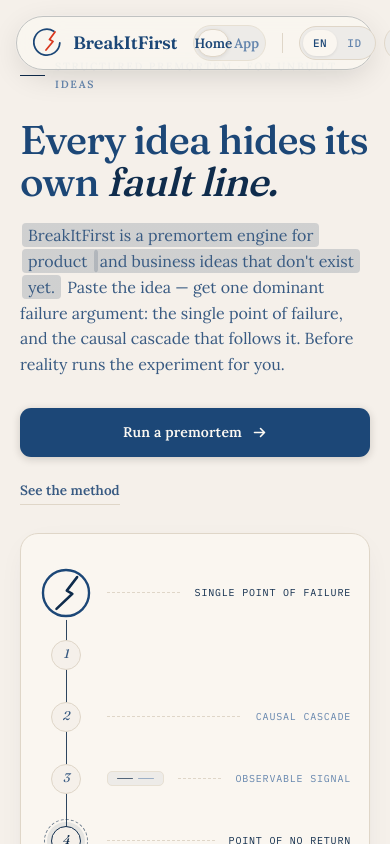
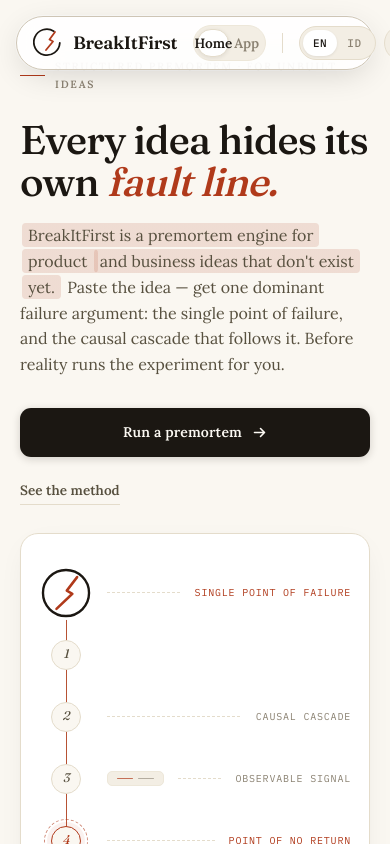
Before and after one commit to sevenfish-rf/BreakItFirst, a Next.js app: page / in a window 390 px wide. Built offline with nearby package versions, Linux system fonts and the light colour scheme.

Commit message:
feat: implement dynamic island header component with responsive styling and navigation state

```diff
--- a/src/app/globals.css
+++ b/src/app/globals.css
@@ -10,86 +10,52 @@
    (Fraunces / Inter / IBM Plex Mono) via CSS variables.
    ============================================================ */
 
-:root,
-html.theme-navy {
-  --bg: #F5F0EA;
-  --bg-raised: #FAF6F0;
-  --bg-inset: #EDEBE8;
-  --bg-faq: #EFE4D4;
-  --bg-switch-track: #EDEBE8;
-  --ink: #1C4777;
-  --ink-2: #385A82;
-  --ink-3: #6485AD;
-  --hair: #DFD6C8;
-  --hair-soft: #E7E0D3;
-  --logo-signal: #D9381E;
-  --signal: #0F2C4C;
-  --signal-deep: #081B30;
-  --signal-wash: rgba(15, 44, 76, 0.09);
-  --signal-wash-2: rgba(15, 44, 76, 0.18);
-  --amber: #C4841D;
-  --amber-wash: rgba(196, 132, 29, 0.10);
-  --calm: #2A7B5F;
-  --calm-wash: rgba(42, 123, 95, 0.10);
-  --shadow-card: 0 1px 2px rgba(15, 44, 76, 0.04), 0 8px 32px -12px rgba(15, 44, 76, 0.10);
-  --shadow-pop: 0 2px 4px rgba(15, 44, 76, 0.05), 0 24px 64px -24px rgba(15, 44, 76, 0.18);
+:root {
+  --bg:            #FAF7F1;
+  --bg-raised:     #FFFFFF;
+  --bg-inset:      #F3EEE4;
+  --ink:           #1B1712;
+  --ink-2:         #57503F;
+  --ink-3:         #8A8171;
+  --hair:          #E4DCCB;
+  --hair-soft:     #EDE7D9;
+  --signal:        #B03A1B;
+  --signal-deep:   #8F2E14;
+  --signal-wash:   rgba(176,58,27,.07);
+  --signal-wash-2: rgba(176,58,27,.14);
+  --amber:         #96690E;
+  --amber-wash:    rgba(150,105,14,.09);
+  --calm:          #3E6650;
+  --calm-wash:     rgba(62,102,80,.09);
+  --shadow-card:   0 1px 2px rgba(27,23,18,.04), 0 8px 32px -12px rgba(27,23,18,.10);
+  --shadow-pop:    0 2px 4px rgba(27,23,18,.05), 0 24px 64px -24px rgba(27,23,18,.18);
   --serif: var(--font-fraunces), Georgia, serif;
-  --sans: var(--font-lora), var(--font-inter), -apple-system, Georgia, serif;
-  --mono: var(--font-plex-mono), ui-monospace, "SF Mono", monospace;
-  --ease: cubic-bezier(.22, .9, .24, 1);
-  --highlight-color: rgba(15, 44, 76, 0.16);
+  --sans:  var(--font-lora), var(--font-inter), -apple-system, Georgia, serif;
+  --mono:  var(--font-plex-mono), ui-monospace, "SF Mono", monospace;
+  --ease:  cubic-bezier(.22,.9,.24,1);
+  --highlight-color: var(--signal-wash-2);
   color-scheme: light;
 }
 
-html.theme-crimson {
-  --bg: #F5F0EA;
-  --bg-raised: #FAF6F0;
-  --bg-inset: #EDEBE8;
-  --bg-switch-track: #EDEBE8;
-  --ink: #013E37;
-  --ink-2: #185E55;
-  --ink-3: #3B7E76;
-  --hair: #DFD6C8;
-  --hair-soft: #E7E0D3;
-  --logo-signal: #D9381E;
-  --signal: #013E37;
-  --signal-deep: #002823;
-  --signal-wash: rgba(1, 62, 55, 0.08);
-  --signal-wash-2: rgba(1, 62, 55, 0.16);
-  --amber: #C4841D;
-  --amber-wash: rgba(196, 132, 29, 0.10);
-  --calm: #013E37;
-  --calm-wash: rgba(1, 62, 55, 0.10);
-  --shadow-card: 0 1px 2px rgba(1, 62, 55, 0.04), 0 8px 32px -12px rgba(1, 62, 55, 0.10);
-  --shadow-pop: 0 2px 4px rgba(1, 62, 55, 0.05), 0 24px 64px -24px rgba(1, 62, 55, 0.18);
-  --serif: var(--font-fraunces), Georgia, serif;
-  --sans: var(--font-lora), var(--font-inter), -apple-system, Georgia, serif;
-  --mono: var(--font-plex-mono), ui-monospace, "SF Mono", monospace;
-  --ease: cubic-bezier(.22, .9, .24, 1);
-  --highlight-color: rgba(1, 62, 55, 0.15);
-  color-scheme: light;
-}
-
 html.dark {
-  --bg: #0C0C0E;
-  --bg-raised: #141418;
-  --bg-inset: #1A1A20;
-  --bg-switch-track: #1C1920;
-  --ink: #F4F3EF;
-  --ink-2: #B5B2A8;
-  --ink-3: #78756C;
-  --hair: #26262E;
-  --hair-soft: #1F1F26;
-  --signal: #ED5438;
-  --signal-deep: #FF6C52;
-  --signal-wash: rgba(237, 84, 56, .10);
-  --signal-wash-2: rgba(237, 84, 56, .18);
-  --amber: #E5A83B;
-  --amber-wash: rgba(229, 168, 59, .12);
-  --calm: #52B788;
-  --calm-wash: rgba(82, 183, 136, .12);
-  --shadow-card: 0 1px 2px rgba(0, 0, 0, .35), 0 8px 32px -12px rgba(0, 0, 0, .6);
-  --shadow-pop: 0 2px 4px rgba(0, 0, 0, .4), 0 24px 64px -24px rgba(0, 0, 0, .7);
+  --bg:            #14110E;
+  --bg-raised:     #1B1713;
+  --bg-inset:      #211C17;
+  --ink:           #EFE8DB;
+  --ink-2:         #B4A992;
+  --ink-3:         #7C7261;
+  --hair:          #2E2820;
+  --hair-soft:     #262019;
+  --signal:        #E4633A;
+  --signal-deep:   #F07A50;
+  --signal-wash:   rgba(228,99,58,.10);
+  --signal-wash-2: rgba(228,99,58,.18);
+  --amber:         #D9A23E;
+  --amber-wash:    rgba(217,162,62,.11);
+  --calm:          #7FAE90;
+  --calm-wash:     rgba(127,174,144,.10);
+  --shadow-card:   0 1px 2px rgba(0,0,0,.25), 0 8px 32px -12px rgba(0,0,0,.5);
+  --shadow-pop:    0 2px 4px rgba(0,0,0,.3), 0 24px 64px -24px rgba(0,0,0,.6);
   --highlight-color: var(--signal-wash-2);
   color-scheme: dark;
 }
--- a/src/components/header-island.module.css
+++ b/src/components/header-island.module.css
@@ -62,7 +62,7 @@
   transition: stroke 0.35s var(--ease);
 }
 .brandMark path:last-child {
-  stroke: var(--logo-signal, #D9381E);
+  stroke: var(--signal);
   transition: stroke 0.35s var(--ease);
 }
 
@@ -114,7 +114,7 @@
   display: inline-flex;
   align-items: center;
   gap: 2px;
-  background: var(--bg-switch-track, #DCD8D2);
+  background: var(--bg-inset);
   padding: 3px;
   border-radius: 9999px;
   border: 1px solid var(--hair-soft);
--- a/src/components/header.tsx
+++ b/src/components/header.tsx
@@ -132,23 +132,17 @@ export function Header({ onOpenSettings, providerReady }: HeaderProps) {
         <div className={s.controls}>
           <LanguageToggle locale={locale} onChange={setLocale} />
 
-          {/* Theme Toggle Button (3-way preset cycle: Navy -> Crimson -> Dark) */}
+          {/* Theme Toggle Button (Clean single icon with Framer Motion animation) */}
           <button
             className={s.iconBtn}
             onClick={toggle}
-            aria-label="Cycle theme presets"
-            title={
-              mode === "navy"
-                ? "Light Combo 1: Navy & Buttercream (Click to switch to Crimson)"
-                : mode === "crimson"
-                ? "Light Combo 2: Emerald & Linen (Click to switch to Dark Mode)"
-                : "Dark Mode: Midnight Obsidian (Click to switch to Navy)"
-            }
+            aria-label="Toggle light and dark theme"
+            title={mode === "dark" ? "Switch to light mode" : "Switch to dark mode"}
           >
             <AnimatePresence mode="wait" initial={false}>
-              {mode === "navy" ? (
+              {mode === "dark" ? (
                 <motion.svg
-                  key="navy-icon"
+                  key="sun-icon"
                   width="18"
                   height="18"
                   viewBox="0 0 16 16"
@@ -163,25 +157,6 @@ export function Header({ onOpenSettings, providerReady }: HeaderProps) {
                 >
                   <circle cx="8" cy="8" r="3.2" />
                   <path d="M8 1.2v1.6M8 13.2v1.6M1.2 8h1.6M13.2 8h1.6M3.2 3.2l1.1 1.1M11.7 11.7l1.1 1.1M12.8 3.2l-1.1 1.1M4.3 11.7l-1.1 1.1" />
-                </motion.svg>
-              ) : mode === "crimson" ? (
-                <motion.svg
-                  key="crimson-icon"
-                  width="18"
-                  height="18"
-                  viewBox="0 0 16 16"
-                  fill="none"
-                  stroke="currentColor"
-                  strokeWidth="1.5"
-                  strokeLinecap="round"
-                  strokeLinejoin="round"
-                  initial={{ scale: 0.5, rotate: 90, opacity: 0 }}
-                  animate={{ scale: 1, rotate: 0, opacity: 1 }}
-                  exit={{ scale: 0.5, rotate: -90, opacity: 0 }}
-                  transition={{ duration: 0.2 }}
-                >
-                  <circle cx="8" cy="8" r="4.5" />
-                  <path d="M8 3.5v9M3.5 8h9" />
                 </motion.svg>
               ) : (
                 <motion.svg
--- a/src/lib/theme-context.tsx
+++ b/src/lib/theme-context.tsx
@@ -26,22 +26,19 @@ type ThemeContextValue = {
 const ThemeContext = createContext<ThemeContextValue | null>(null);
 
 function readStoredMode(): ThemeMode {
-  if (typeof window === "undefined") return "navy";
+  if (typeof window === "undefined") return "light";
   try {
     const raw = window.localStorage.getItem(THEME_STORAGE_KEY);
-    if (raw && isThemeMode(raw)) {
-      if (raw === "light") return "navy";
-      return raw;
-    }
+    if (raw && isThemeMode(raw)) return raw;
   } catch {
     /* ignore */
   }
-  return systemPrefersDark() ? "dark" : "navy";
+  return systemPrefersDark() ? "dark" : "light";
 }
 
 export function ThemeProvider({ children }: { children: ReactNode }) {
   const [mode, setModeState] = useState<ThemeMode>(() =>
-    typeof window === "undefined" ? "navy" : readStoredMode(),
+    typeof window === "undefined" ? "light" : readStoredMode(),
   );
 
   useEffect(() => {
@@ -66,14 +63,7 @@ export function ThemeProvider({ children }: { children: ReactNode }) {
 
   const toggle = useCallback(() => {
     setModeState((prev) => {
-      let next: ThemeMode = "navy";
-      if (prev === "navy" || prev === "light") {
-        next = "crimson";
-      } else if (prev === "crimson") {
-        next = "dark";
-      } else {
-        next = "navy";
-      }
+      const next: ThemeMode = prev === "dark" ? "light" : "dark";
       persist(next);
       return next;
     });
--- a/src/lib/themes.ts
+++ b/src/lib/themes.ts
@@ -1,32 +1,20 @@
 /**
- * Theme = color mode. Supported presets:
- * - `navy`: Combo 1 — Navy & Buttercream (#1c4777 + #fffce1)
- * - `crimson`: Combo 2 — Crimson & Vanilla (#A90E02 + #FFFBD4)
- * - `dark`: Dark Mode (#0C0C0E)
+ * Theme = color mode. Editorial identity in light + dark; dark is driven by
+ * a `dark` class on <html> (matches the concept's html.dark selectors).
  */
 
-export type ThemeMode = "navy" | "crimson" | "dark" | "light";
+export type ThemeMode = "light" | "dark";
 
 export const THEME_STORAGE_KEY = "breakitfirst.theme";
 
 export function isThemeMode(value: string): value is ThemeMode {
-  return value === "navy" || value === "crimson" || value === "dark" || value === "light";
+  return value === "light" || value === "dark";
 }
 
-/** Apply theme by setting classes on <html>. */
+/** Apply the mode by toggling the `dark` class on <html>. */
 export function applyThemeToDocument(mode: ThemeMode) {
   if (typeof document === "undefined") return;
-  const root = document.documentElement;
-  root.classList.remove("dark", "theme-navy", "theme-crimson");
-
-  if (mode === "dark") {
-    root.classList.add("dark");
-  } else if (mode === "crimson") {
-    root.classList.add("theme-crimson");
-  } else {
-    // Default light mode maps to Navy & Buttercream
-    root.classList.add("theme-navy");
-  }
+  document.documentElement.classList.toggle("dark", mode === "dark");
 }
 
 export function systemPrefersDark(): boolean {
```
